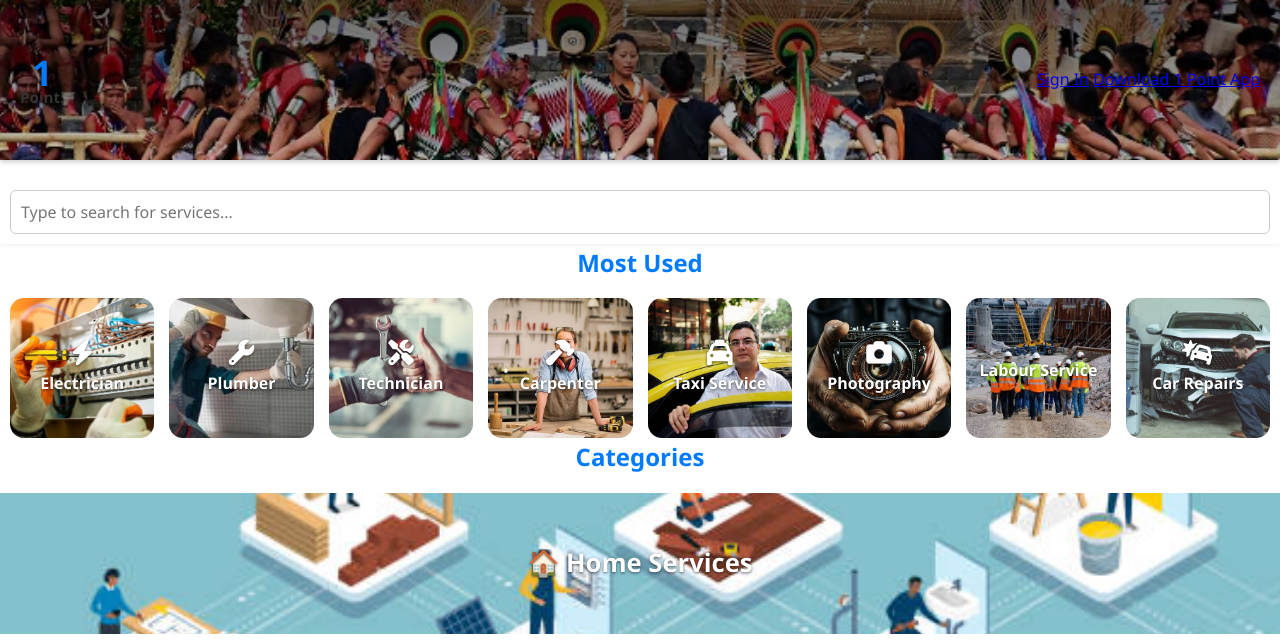
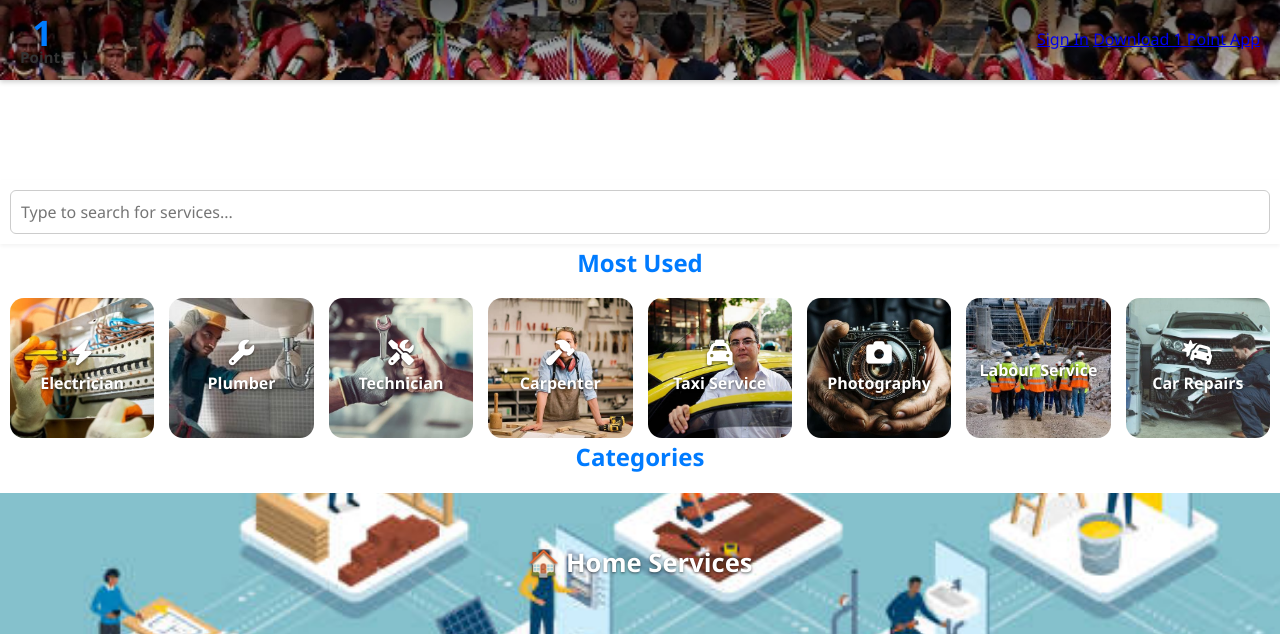
Before and after one commit to Kapsswu/1point-service, a website: page public/index.html in a window 1280 px wide. Shown: the top 642 px of the page. Drawn offline with Linux system fonts and the light colour scheme.

Commit message:
Update style.css

```diff
--- a/public/style.css
+++ b/public/style.css
@@ -87,7 +87,7 @@ header, .top-nav {
   top: 0;
   left: 0;
   right: 0;
-  height: 160px;
+  height: 80px;
   width: 100%;
   padding: 0 20px;
   display: flex;
```
